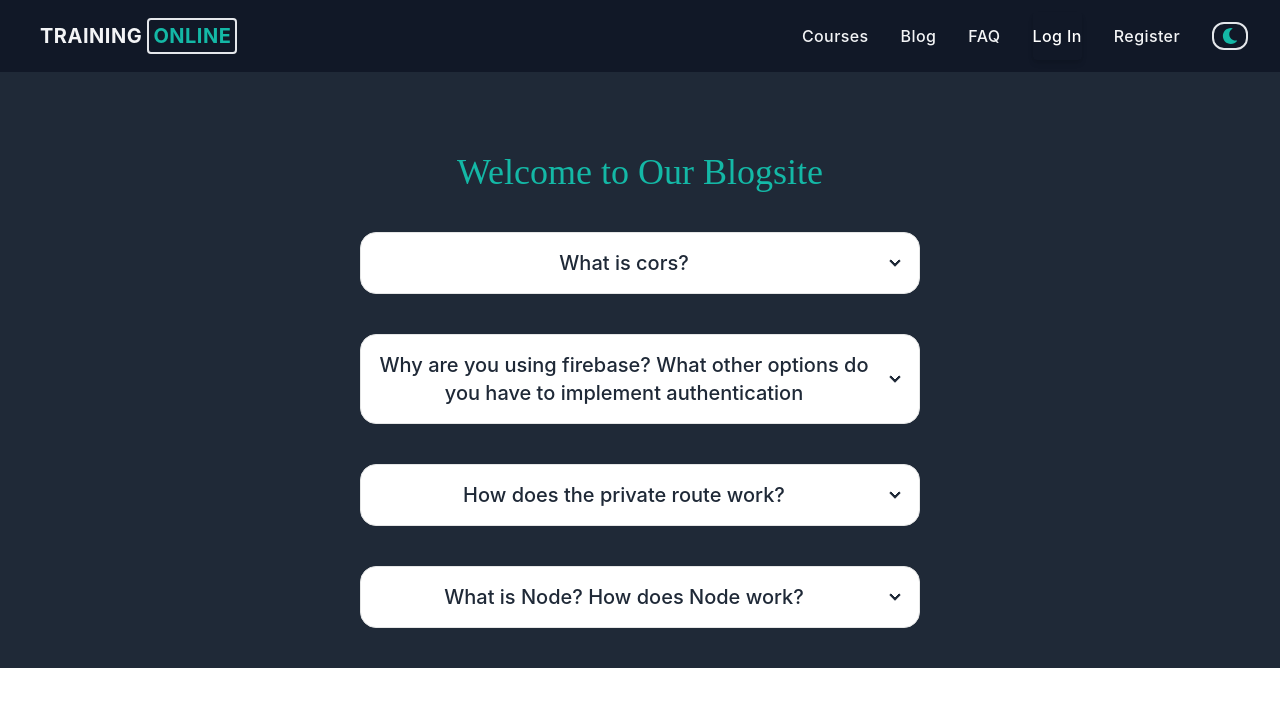
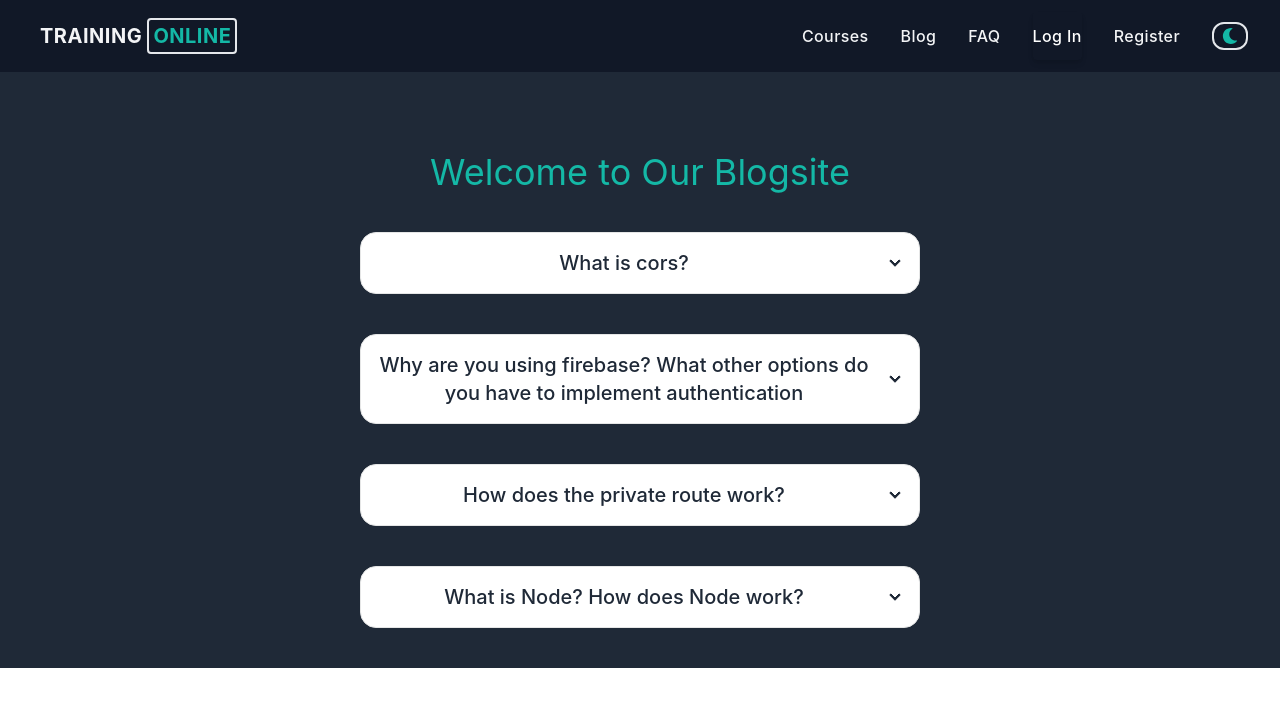
Before and after one commit to JsArafath/online-course-client-side, a React (Create React App) app: page /blog in a window 1280 px wide. Shown: the top 706 px of the page. Built offline with nearby package versions, Linux system fonts and the light colour scheme; no server answers.

Commit message:
blog design correction

```diff
--- a/src/pages/Blog/Blog.js
+++ b/src/pages/Blog/Blog.js
@@ -5,7 +5,7 @@ const FAQ = ({ children, title }) => {
 
         <div className='bg-gray-800'>
              <div className='px-10 md:px-20 py-10'>
-                    <h2 className='text-center text-4xl mt-10 font-[Poppins] text-teal-500'>Welcome to Our Blogsite</h2>
+                    <h2 className='text-center text-4xl mt-10  text-teal-500'>Welcome to Our Blogsite</h2>
 
                     {/* Frist question and answer  */}
 
```
